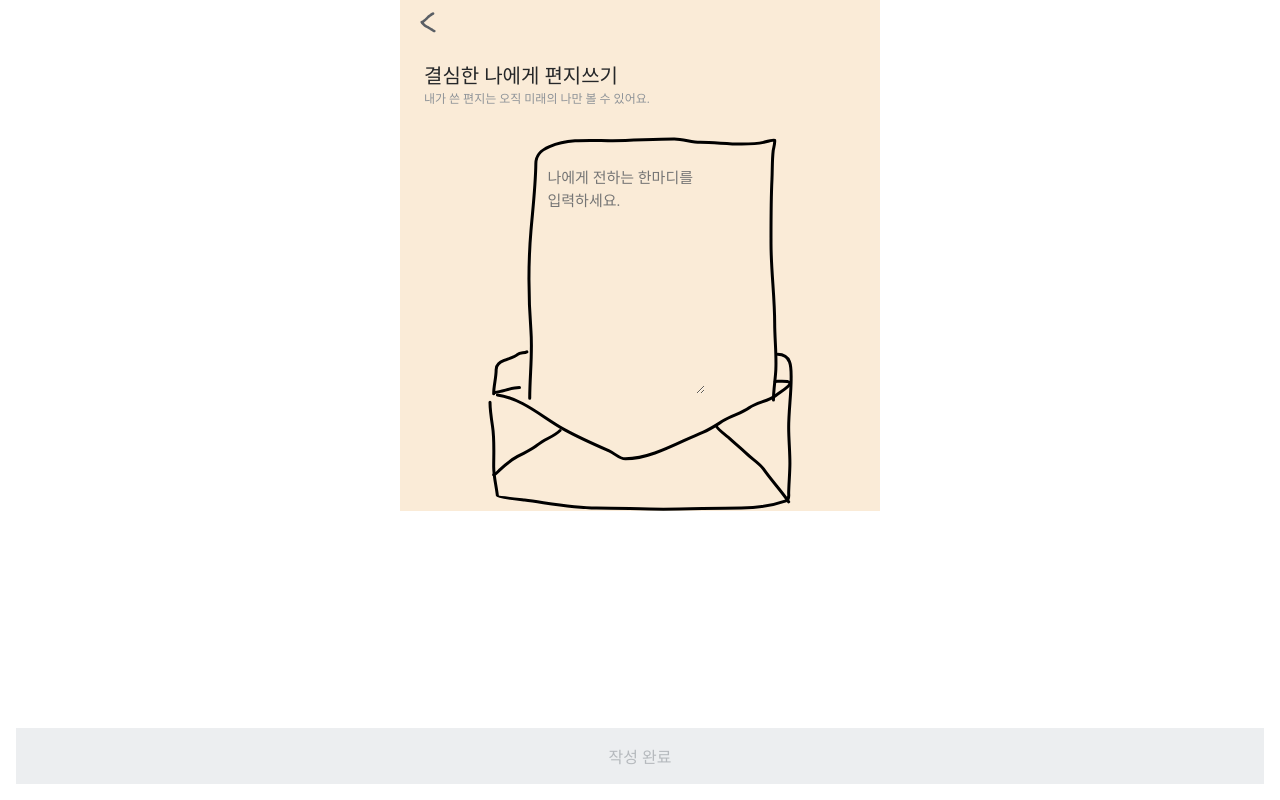
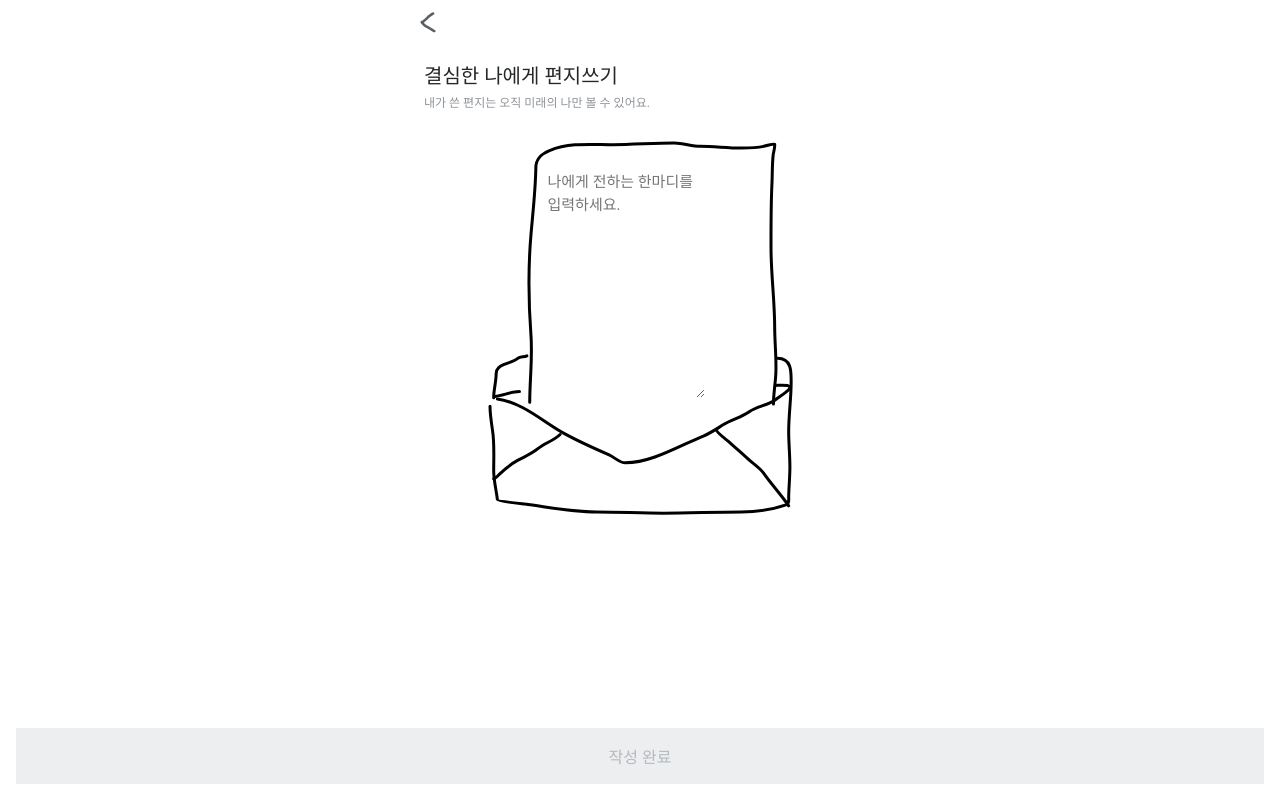
Before and after one commit to yourssu/i-got-it-frontend, a React (Vite) app: page /create-letter in a window 1280 px wide. Built offline with nearby package versions, Linux system fonts and the light colour scheme; a web font is replaced by a local one.

Commit message:
style: title, description 간격 수정, 배경 색 제거

```diff
--- a/src/App.scss
+++ b/src/App.scss
@@ -2,7 +2,7 @@
   width: 100%;
   max-width: 480px;
   // height: 100%;
-  background-color: antiquewhite; // test
+  // background-color: antiquewhite; // test
   margin: 0 auto;
   // transform: translate(0);
 }
--- a/src/pages/Create/Create.scss
+++ b/src/pages/Create/Create.scss
@@ -10,6 +10,7 @@
   color: var(--text-teritary);
   font-weight: 400;
   font-size: 12px;
+  margin-top: 4px;
 }
 
 .wrapper-date-button {
--- a/src/pages/CreateLetter/CreateLetter.scss
+++ b/src/pages/CreateLetter/CreateLetter.scss
@@ -10,6 +10,7 @@
   color: var(--text-teritary);
   font-weight: 400;
   font-size: 12px;
+  margin-top: 4px;
 }
 
 .create-letter-form {
```
